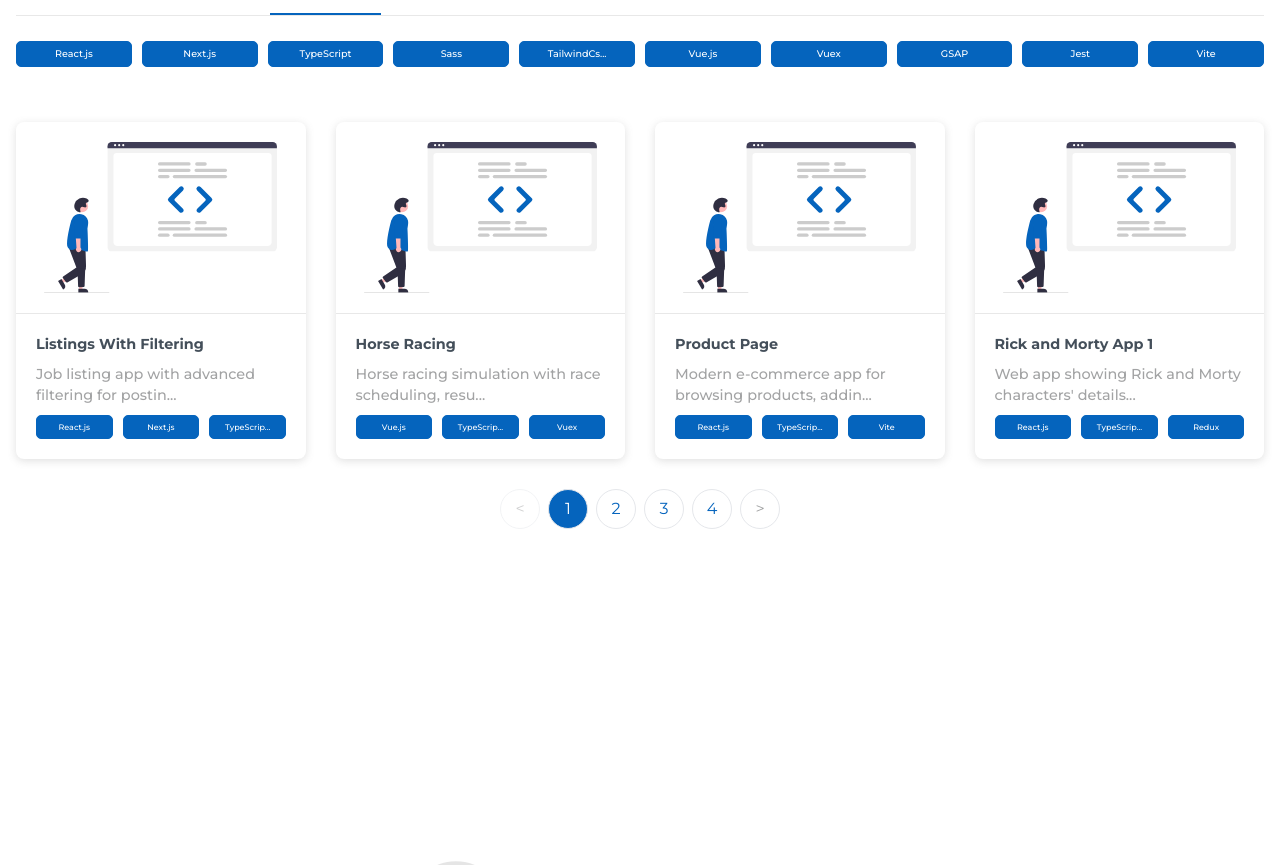
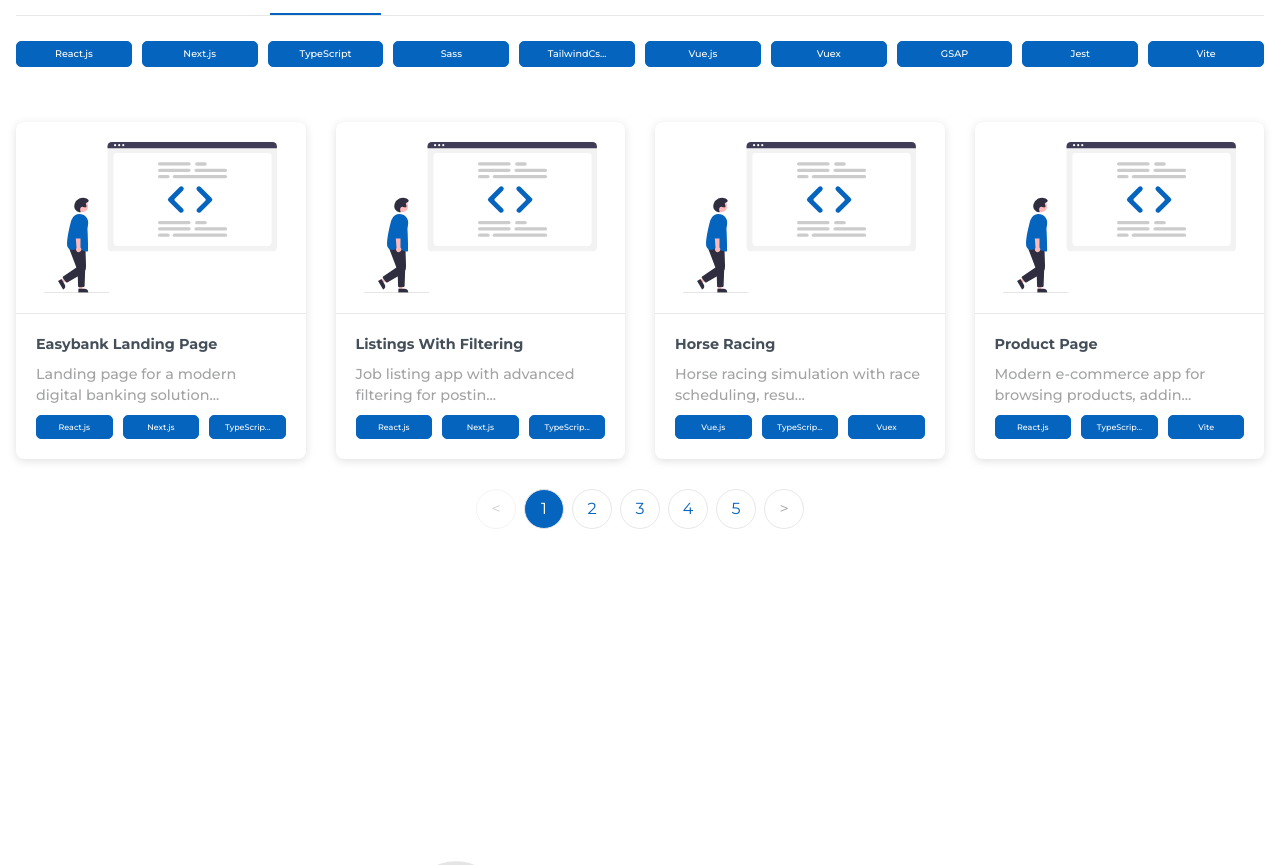
Before and after one commit to mehmetbacik/mehmetbacik.com, a Next.js app: page / in a window 1280 px wide. Shown: the part 5504-6369 px from the top of the page. Built offline with nearby package versions, Linux system fonts and the light colour scheme.

Commit message:
Update
Updated ofr projectData.

```diff
--- a/src/data/projectData.ts
+++ b/src/data/projectData.ts
@@ -4,6 +4,14 @@ export const projectsData: ProjectsData = {
   frontend: [
     {
       id: "1",
+      title: "Easybank Landing Page",
+      url: "https://github.com/mehmetbacik/easybank-page",
+      description: "Landing page for a modern digital banking solution.",
+      image: "/project/frontend.svg",
+      tags: ["React.js", "Next.js", "TypeScript", "Sass", "TailwindCss"],
+    },
+    {
+      id: "2",
       title: "Listings With Filtering",
       url: "https://github.com/mehmetbacik/listings-with-filtering",
       description: "Job listing app with advanced filtering for postings.",
@@ -11,7 +19,7 @@ export const projectsData: ProjectsData = {
       tags: ["React.js", "Next.js", "TypeScript", "Sass", "TailwindCss"],
     },
     {
-      id: "2",
+      id: "3",
       title: "Horse Racing",
       url: "https://github.com/mehmetbacik/horse-racing",
       description:
@@ -28,7 +36,7 @@ export const projectsData: ProjectsData = {
       ],
     },
     {
-      id: "3",
+      id: "4",
       title: "Product Page",
       url: "https://github.com/mehmetbacik/product-page",
       description:
@@ -44,7 +52,7 @@ export const projectsData: ProjectsData = {
       ],
     },
     {
-      id: "4",
+      id: "5",
       title: "Rick and Morty App 1",
       url: "https://github.com/mehmetbacik/rickandmorty-app",
       description:
@@ -53,7 +61,7 @@ export const projectsData: ProjectsData = {
       tags: ["React.js", "TypeScript", "Redux", "Sass", "TailwindCss", "API"],
     },
     {
-      id: "5",
+      id: "6",
       title: "Project-X",
       url: "https://github.com/mehmetbacik/project-x",
       description:
@@ -69,7 +77,7 @@ export const projectsData: ProjectsData = {
       ],
     },
     {
-      id: "6",
+      id: "7",
       title: "URL-Shortening",
       url: "https://github.com/mehmetbacik/url-shortening",
       description:
@@ -78,7 +86,7 @@ export const projectsData: ProjectsData = {
       tags: ["React.js", "TypeScript", "Sass", "TailwindCss", "API"],
     },
     {
-      id: "7",
+      id: "8",
       title: "Rick and Morty App 2",
       url: "https://github.com/mehmetbacik/rick-and-morty-app",
       description:
@@ -87,7 +95,7 @@ export const projectsData: ProjectsData = {
       tags: ["Angular", "TypeScript", "Sass", "Bootstrap", "API"],
     },
     {
-      id: "8",
+      id: "9",
       title: "Rest Countries Api",
       url: "https://github.com/mehmetbacik/rest-countries-api",
       description: "Web app listing country details using Rest Countries API.",
@@ -95,7 +103,7 @@ export const projectsData: ProjectsData = {
       tags: ["React.js", "TypeScript", "Sass", "TailwindCss", "API"],
     },
     {
-      id: "9",
+      id: "10",
       title: "Calculator App",
       url: "https://github.com/mehmetbacik/calculator-app",
       description:
@@ -104,7 +112,7 @@ export const projectsData: ProjectsData = {
       tags: ["React.js", "TypeScript", "Sass", "TailwindCss"],
     },
     {
-      id: "10",
+      id: "11",
       title: "Multi-Step Form",
       url: "https://github.com/mehmetbacik/multi-step-form",
       description: "Interactive multi-step form for a form-filling experience.",
@@ -112,7 +120,7 @@ export const projectsData: ProjectsData = {
       tags: ["Vue.js", "CSS", "HTML", "Javascript"],
     },
     {
-      id: "11",
+      id: "12",
       title: "Interactive Comments",
       url: "https://github.com/mehmetbacik/interactive-comments",
       description:
@@ -121,7 +129,7 @@ export const projectsData: ProjectsData = {
       tags: ["Vue.js", "CSS", "HTML", "Javascript"],
     },
     {
-      id: "12",
+      id: "13",
       title: "Todo App",
       url: "https://github.com/mehmetbacik/todo",
       description:
@@ -130,7 +138,7 @@ export const projectsData: ProjectsData = {
       tags: ["Vue.js", "CSS", "HTML", "Javascript"],
     },
     {
-      id: "13",
+      id: "14",
       title: "Cart App",
       url: "https://github.com/mehmetbacik/cart-app",
       description:
@@ -139,7 +147,7 @@ export const projectsData: ProjectsData = {
       tags: ["Vue.js", "Vue Router", "CSS", "HTML", "Javascript"],
     },
     {
-      id: "14",
+      id: "15",
       title: "Landing Page Localization",
       url: "https://github.com/mehmetbacik/landing-page-localization",
       description:
@@ -148,7 +156,7 @@ export const projectsData: ProjectsData = {
       tags: ["React.js", "TailwindCss"],
     },
     {
-      id: "15",
+      id: "16",
       title: "Intro with Sign Up Form",
       url: "https://github.com/mehmetbacik/intro-with-sign-up-form",
       description: "Intro section with a sign-up form for user registration.",
@@ -156,7 +164,7 @@ export const projectsData: ProjectsData = {
       tags: ["React.js", "Formik", "Yup", "CSS"],
     },
     {
-      id: "16",
+      id: "17",
       title: "Weather App",
       url: "https://github.com/mehmetbacik/weather-app",
       description:
```
